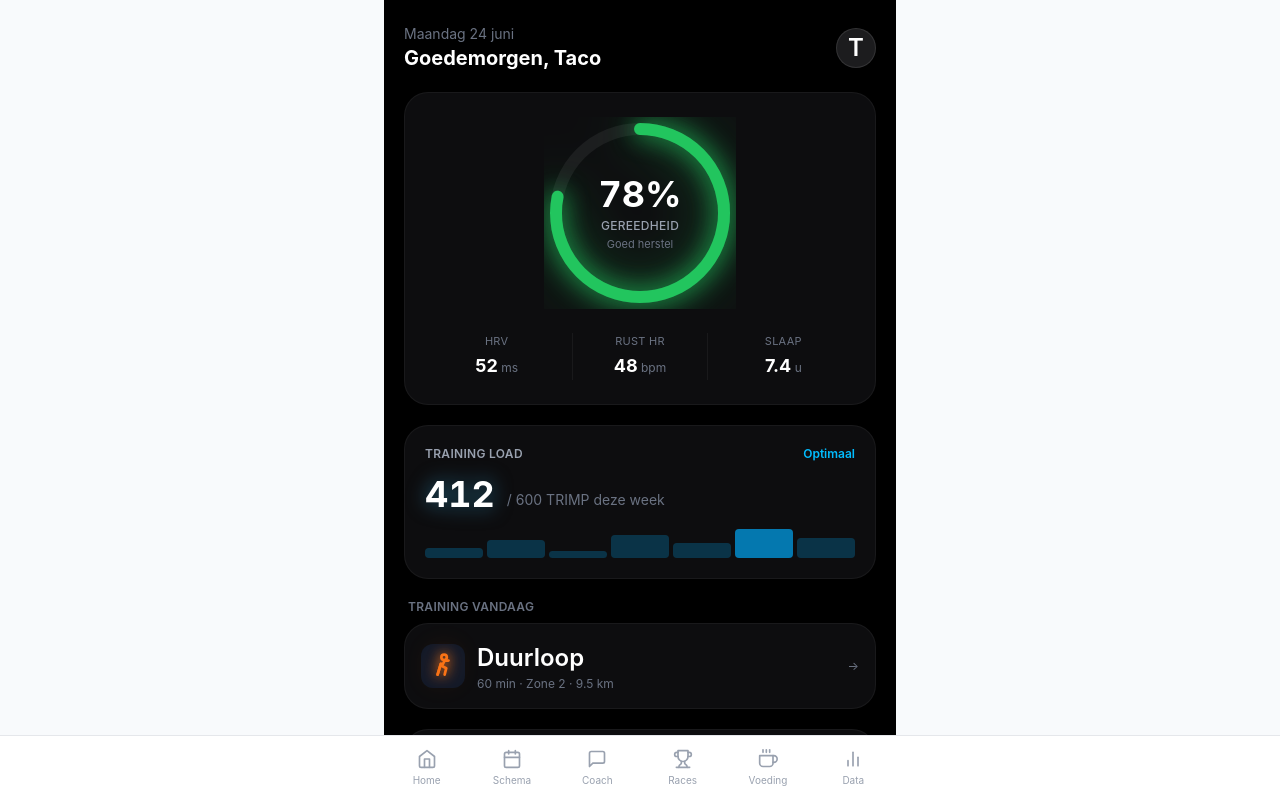
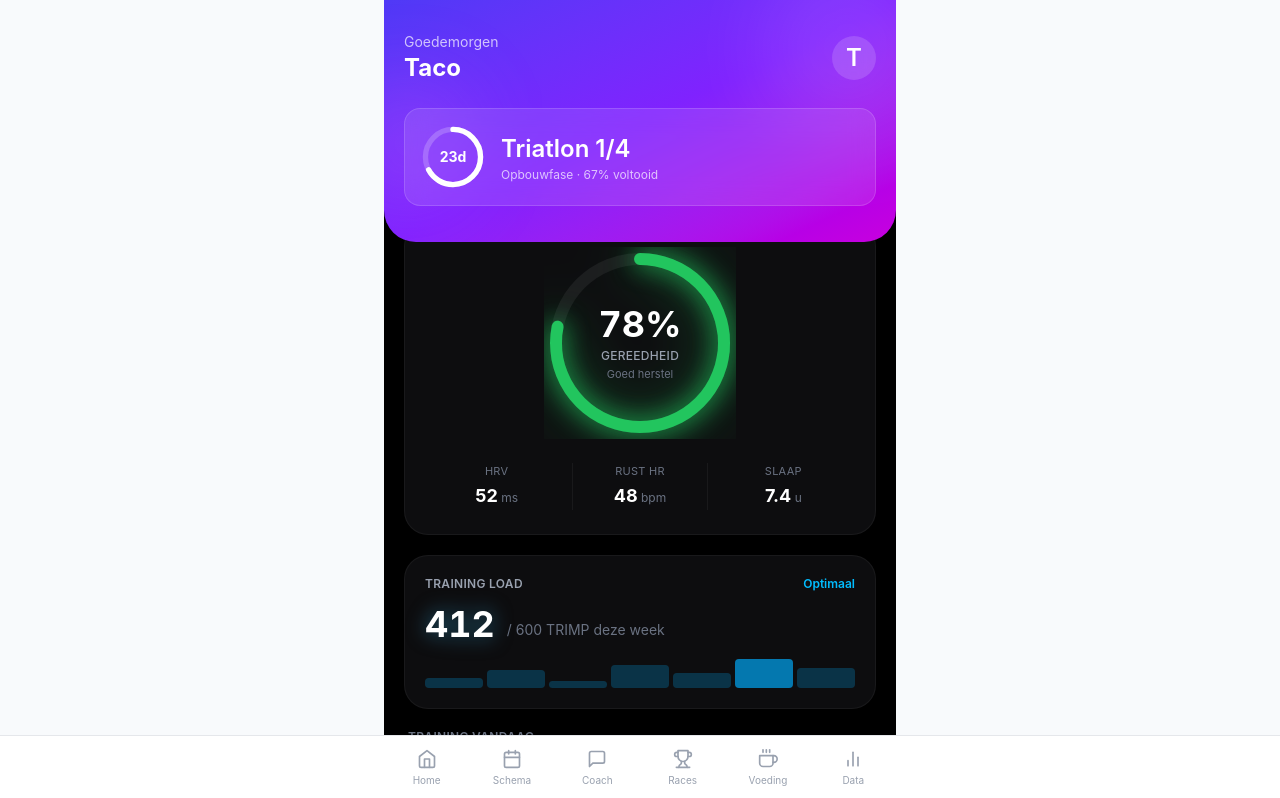
Before and after one commit to TacoMulder1971/sportcoach-AI, a Next.js app: page /ontwerp-voorbeeld in a window 1280 px wide. Shown: the top 798 px of the page. Built offline with nearby package versions, Linux system fonts and the light colour scheme.

Commit message:
Breng gradient hero-banner terug boven het Whoop-donkere ontwerp
Countdown-ring met paars/fuchsia gradient blijft als hero-kaart staan,
de rest van de pagina (gereedheid-score, training load, neon icons)
blijft donker.

```diff
--- a/src/app/ontwerp-voorbeeld/page.tsx
+++ b/src/app/ontwerp-voorbeeld/page.tsx
@@ -53,18 +53,39 @@ function ScoreRing({ pct, label, sublabel, color, glow }: { pct: number; label:
 export default function DesignVoorbeeld() {
   return (
     <div className="bg-black min-h-screen">
-      <div className="px-5 pt-6 pb-8 space-y-5">
-        {/* Header */}
-        <div className="flex items-center justify-between">
+      {/* Hero — gradient banner met countdown-ring, terug op verzoek */}
+      <div className="relative overflow-hidden bg-gradient-to-br from-indigo-600 via-violet-600 to-fuchsia-600 rounded-b-[32px] px-5 pt-8 pb-9">
+        <div className="absolute -top-10 -right-10 w-44 h-44 bg-white/10 rounded-full blur-2xl" />
+        <div className="absolute top-20 -left-10 w-32 h-32 bg-fuchsia-400/20 rounded-full blur-2xl" />
+
+        <div className="relative flex items-center justify-between">
           <div>
-            <p className="text-gray-500 text-sm">Maandag 24 juni</p>
-            <h1 className="text-white text-xl font-bold">Goedemorgen, Taco</h1>
+            <p className="text-white/70 text-sm">Goedemorgen</p>
+            <h1 className="text-white text-2xl font-bold">Taco</h1>
           </div>
-          <div className="w-10 h-10 rounded-full bg-[#1c1c1e] flex items-center justify-center text-white font-semibold border border-white/10">
+          <div className="w-11 h-11 rounded-full bg-white/15 backdrop-blur flex items-center justify-center text-white font-semibold">
             T
           </div>
         </div>
 
+        <div className="relative mt-6 flex items-center gap-4 bg-white/10 backdrop-blur-md rounded-2xl p-4 border border-white/15">
+          <div className="relative w-16 h-16 flex-shrink-0">
+            <svg viewBox="0 0 36 36" className="w-16 h-16 -rotate-90">
+              <circle cx="18" cy="18" r="15.5" fill="none" stroke="rgba(255,255,255,0.2)" strokeWidth="3" />
+              <circle cx="18" cy="18" r="15.5" fill="none" stroke="white" strokeWidth="3" strokeLinecap="round" strokeDasharray="97.4" strokeDashoffset="32" />
+            </svg>
+            <div className="absolute inset-0 flex items-center justify-center">
+              <span className="text-white font-bold text-sm">23d</span>
+            </div>
+          </div>
+          <div>
+            <p className="text-white font-semibold">Triatlon 1/4</p>
+            <p className="text-white/70 text-xs">Opbouwfase · 67% voltooid</p>
+          </div>
+        </div>
+      </div>
+
+      <div className="px-5 -mt-5 space-y-5 pb-8">
         {/* Gereedheid-score (Whoop "Recovery") */}
         <div className="bg-[#0d0d0f] rounded-3xl p-6 border border-white/5">
           <ScoreRing
```
